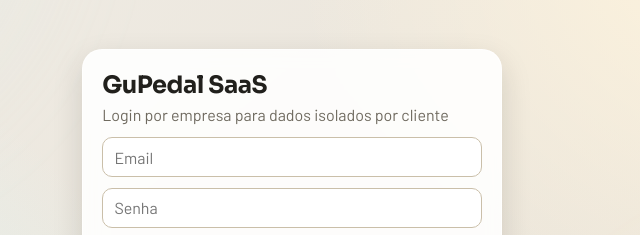
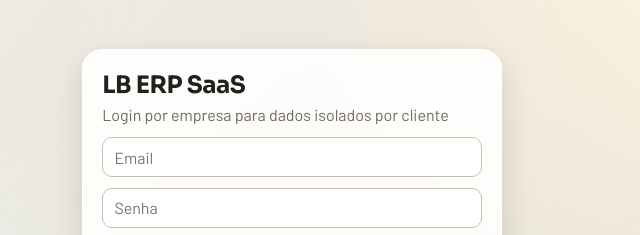
Before and after one commit to lbsolutions26/LB_ERP, a plain HTML site: page index.html in a window 1280 px wide. Shown: the part 196-431 px from the top of the page, 348-988 px from the left. Drawn offline with nearby package versions, Linux system fonts and the light colour scheme.

Commit message:
Separar marca SaaS do nome da empresa

```diff
--- a/api/public-config.js
+++ b/api/public-config.js
@@ -1,5 +1,5 @@
 module.exports = function handler(req, res) {
-  const { SUPABASE_URL, SUPABASE_ANON_KEY } = process.env;
+  const { SUPABASE_URL, SUPABASE_ANON_KEY, SAAS_NAME } = process.env;
 
   if (!SUPABASE_URL || !SUPABASE_ANON_KEY) {
     return res.status(500).json({
@@ -8,6 +8,7 @@ module.exports = function handler(req, res) {
   }
 
   return res.status(200).json({
+    SAAS_NAME: SAAS_NAME || "LB ERP SaaS",
     SUPABASE_URL,
     SUPABASE_ANON_KEY
   });
--- a/app.js
+++ b/app.js
@@ -1,4 +1,5 @@
 let supabaseClient;
+let saasName = "LB ERP SaaS";
 
 async function loadRuntimeConfig() {
   const localConfig = window.SUPABASE_CONFIG || {};
@@ -37,6 +38,8 @@ const els = {
   appShell: document.getElementById("appShell"),
   loginForm: document.getElementById("loginForm"),
   logoutBtn: document.getElementById("logoutBtn"),
+  saasTitleLogin: document.getElementById("saasTitleLogin"),
+  saasTitleApp: document.getElementById("saasTitleApp"),
   empresaInfo: document.getElementById("empresaInfo"),
   tabs: Array.from(document.querySelectorAll(".tab")),
   sections: Array.from(document.querySelectorAll(".app-section")),
@@ -63,6 +66,16 @@ const els = {
   refreshBtn: document.getElementById("refreshBtn"),
   toast: document.getElementById("toast")
 };
+
+function applySaasBranding() {
+  document.title = saasName;
+  if (els.saasTitleLogin) {
+    els.saasTitleLogin.textContent = saasName;
+  }
+  if (els.saasTitleApp) {
+    els.saasTitleApp.textContent = saasName;
+  }
+}
 
 const moeda = new Intl.NumberFormat("pt-BR", {
   style: "currency",
@@ -583,7 +596,11 @@ function attachEvents() {
 
 async function initApp() {
   try {
-    const { SUPABASE_URL, SUPABASE_ANON_KEY } = await loadRuntimeConfig();
+    const { SUPABASE_URL, SUPABASE_ANON_KEY, SAAS_NAME } = await loadRuntimeConfig();
+    if (SAAS_NAME) {
+      saasName = SAAS_NAME;
+    }
+    applySaasBranding();
     supabaseClient = window.supabase.createClient(SUPABASE_URL, SUPABASE_ANON_KEY);
   } catch (error) {
     alert(error.message);
--- a/config.example.js
+++ b/config.example.js
@@ -1,5 +1,6 @@
 // Copie este arquivo para config.js e preencha com as credenciais do seu projeto Supabase.
 window.SUPABASE_CONFIG = {
+  SAAS_NAME: "LB ERP SaaS",
   SUPABASE_URL: "https://SEU-PROJETO.supabase.co",
   SUPABASE_ANON_KEY: "SUA_ANON_KEY"
 };
--- a/config.js
+++ b/config.js
@@ -1,4 +1,5 @@
 window.SUPABASE_CONFIG = {
+  SAAS_NAME: "LB ERP SaaS",
   SUPABASE_URL: "https://SEU-PROJETO.supabase.co",
   SUPABASE_ANON_KEY: "SUA_ANON_KEY"
 };
--- a/index.html
+++ b/index.html
@@ -3,7 +3,7 @@
   <head>
     <meta charset="UTF-8" />
     <meta name="viewport" content="width=device-width, initial-scale=1.0" />
-    <title>GuPedal ERP Web</title>
+    <title>LB ERP SaaS</title>
     <link rel="preconnect" href="https://fonts.googleapis.com" />
     <link rel="preconnect" href="https://fonts.gstatic.com" crossorigin />
     <link
@@ -18,7 +18,7 @@
 
     <main id="authScreen" class="auth-screen">
       <section class="auth-card">
-        <h1>GuPedal SaaS</h1>
+        <h1 id="saasTitleLogin">LB ERP SaaS</h1>
         <p class="subtitle">Login por empresa para dados isolados por cliente</p>
 
         <form id="loginForm" class="auth-form">
@@ -36,7 +36,7 @@
     <div id="appShell" class="hidden">
       <header class="topbar">
         <div>
-          <h1>GuPedal v2</h1>
+          <h1 id="saasTitleApp">LB ERP SaaS</h1>
           <p id="empresaInfo" class="subtitle">Empresa</p>
         </div>
         <div class="top-actions">
```
Also changed, not shown: README.md.
